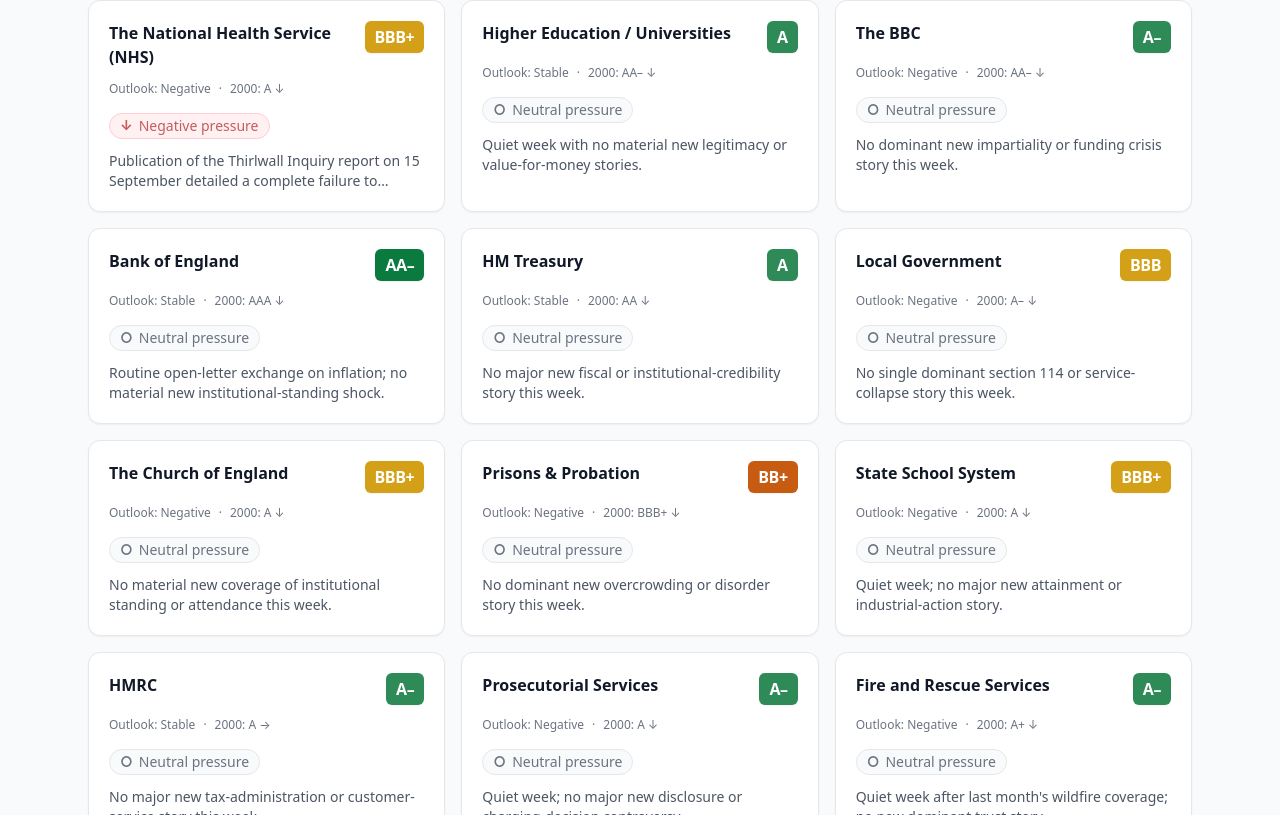
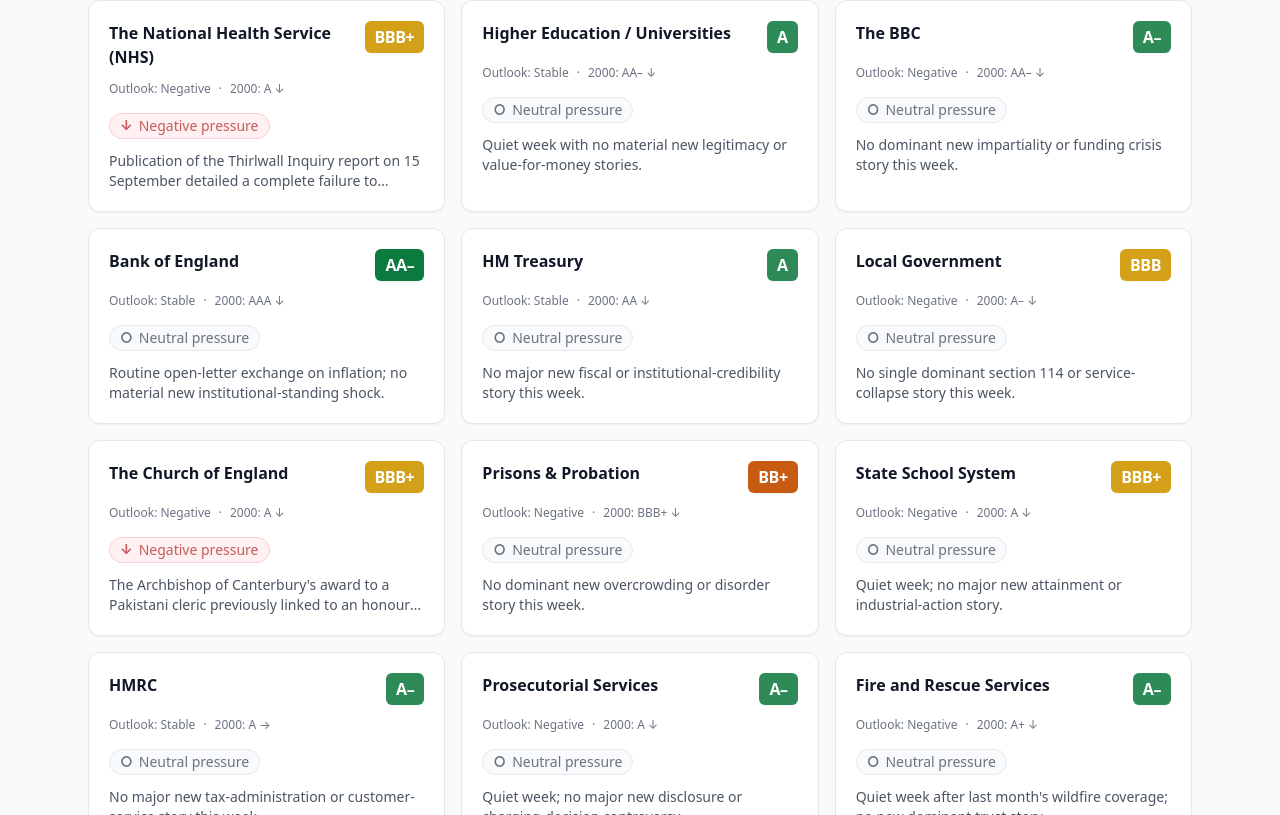
Before and after one commit to stumpyuk1/gir-institutional-ratings, a Next.js app: page / in a window 1280 px wide. Shown: the part 1395-2210 px from the top of the page. Built offline with nearby package versions, Linux system fonts and the light colour scheme.

Commit message:
Weekly signals 13-19 Sep 2026: Church of England Negative

```diff
--- a/data/institutions-part3.ts
+++ b/data/institutions-part3.ts
@@ -11,9 +11,9 @@
     formalDate: "2026-Q2",
     baseline2000: "A",
     trajectory: "Deteriorating",
-    weeklySignal: "Neutral",
-    signalWeek: "6 – 12 Sep 2026",
-    signalDriver: "No material new coverage of institutional standing or attendance this week.",
+    weeklySignal: "Negative",
+    signalWeek: "13 – 19 Sep 2026",
+    signalDriver: "The Archbishop of Canterbury's award to a Pakistani cleric previously linked to an honour for Osama bin Laden, together with associated imagery, drew public and political criticism of reputational damage and institutional judgement this week.",
     summary: "The Church of England remains the established church with residual soft-power and civic roles. Attendance, membership and cultural authority have declined substantially since 2000; safeguarding failures have damaged trust.",
     trajectoryNotes: [
       "Weekly attendance and membership have fallen sharply over 25 years.",
@@ -47,7 +47,7 @@
     baseline2000: "BBB+",
     trajectory: "Deteriorating",
     weeklySignal: "Neutral",
-    signalWeek: "6 – 12 Sep 2026",
+    signalWeek: "13 – 19 Sep 2026",
     signalDriver: "No dominant new overcrowding or disorder story this week.",
     summary: "The prison and probation system operates under chronic overcrowding, staffing shortages and high reoffending rates. Safety and rehabilitation performance have deteriorated relative to the early 2000s baseline.",
     trajectoryNotes: [
@@ -82,7 +82,7 @@
     baseline2000: "A",
     trajectory: "Deteriorating",
     weeklySignal: "Neutral",
-    signalWeek: "6 – 12 Sep 2026",
+    signalWeek: "13 – 19 Sep 2026",
     signalDriver: "Quiet week; no major new attainment or industrial-action story.",
     summary: "The state school system continues to deliver universal provision. Attainment gaps, teacher recruitment/retention and post-pandemic recovery pressures have eroded the overall profile from the early-2000s baseline.",
     trajectoryNotes: [
@@ -117,7 +117,7 @@
     baseline2000: "A",
     trajectory: "Stable",
     weeklySignal: "Neutral",
-    signalWeek: "6 – 12 Sep 2026",
+    signalWeek: "13 – 19 Sep 2026",
     signalDriver: "No major new tax-administration or customer-service story this week.",
     summary: "HMRC collects the bulk of UK tax revenue with improving digital channels. Customer service performance and complexity of the tax code remain persistent criticisms; compliance yield is a relative strength.",
     trajectoryNotes: [
@@ -152,7 +152,7 @@
     baseline2000: "A",
     trajectory: "Deteriorating",
     weeklySignal: "Neutral",
-    signalWeek: "6 – 12 Sep 2026",
+    signalWeek: "13 – 19 Sep 2026",
     signalDriver: "Quiet week; no major new disclosure or charging-decision controversy.",
     summary: "The Crown Prosecution Service and related prosecutorial functions operate under caseload and disclosure pressures. Public confidence has been affected by high-profile failures and backlogs in the wider criminal justice system.",
     trajectoryNotes: [
@@ -187,7 +187,7 @@
     baseline2000: "A+",
     trajectory: "Deteriorating",
     weeklySignal: "Neutral",
-    signalWeek: "6 – 12 Sep 2026",
+    signalWeek: "13 – 19 Sep 2026",
     signalDriver: "Quiet week after last month's wildfire coverage; no new dominant trust story.",
     summary: "External public trust remains among the highest of any UK public service, and emergency response is still broadly effective. Lengthening response times, on-call recruitment/retention pressure, post-Grenfell building-safety demands, and HMICFRS findings on culture and misconduct have eroded the overall profile from a clear A+ baseline.",
     trajectoryNotes: [
```
